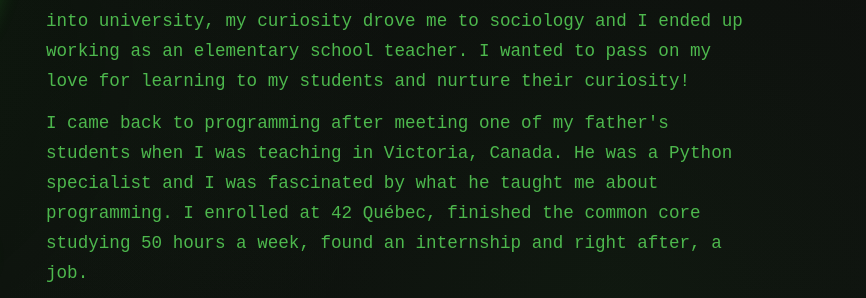
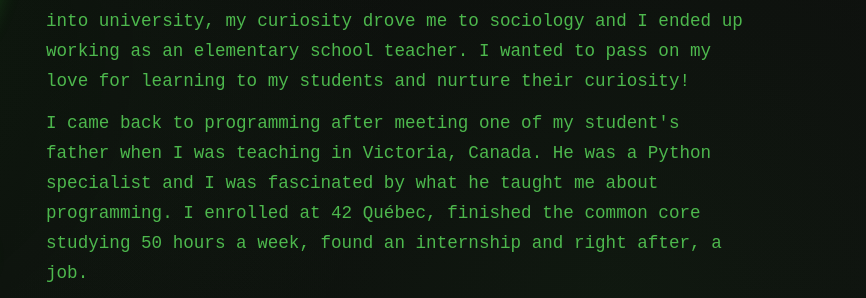
Before and after one commit to eguefif/personal_website, a plain HTML site: page index.html in a window 1280 px wide. Shown: the part 374-672 px from the top of the page, 414-1280 px from the left. Drawn offline with Linux system fonts and the light colour scheme.

Commit message:
Update website - 2025-12-17 21:01:28

```diff
--- a/index.html
+++ b/index.html
@@ -656,7 +656,7 @@ html {
             <div class="bio">
                 <p>Hi, I'm Emmanuel. I program computers for a living, play music for unwinding, and I love building things!</p>
 <p>I created my first program at 14. I decided not to wait for a university teacher. It was a GCD calculator in QBasic. When I got into university, my curiosity drove me to sociology and I ended up working as an elementary school teacher. I wanted to pass on my love for learning to my students and nurture their curiosity!</p>
-<p>I came back to programming after meeting one of my father's students when I was teaching in Victoria, Canada. He was a Python specialist and I was fascinated by what he taught me about programming. I enrolled at 42 Québec, finished the common core studying 50 hours a week, found an internship and right after, a job.</p>
+<p>I came back to programming after meeting one of my student's father when I was teaching in Victoria, Canada. He was a Python specialist and I was fascinated by what he taught me about programming. I enrolled at 42 Québec, finished the common core studying 50 hours a week, found an internship and right after, a job.</p>
 <p>I know how to learn and I love learning. It's not only about programming but also about what people do in their lives. I have a keen interest in translating real-world problems into software solutions.</p>
             </div>
         </div>
```
